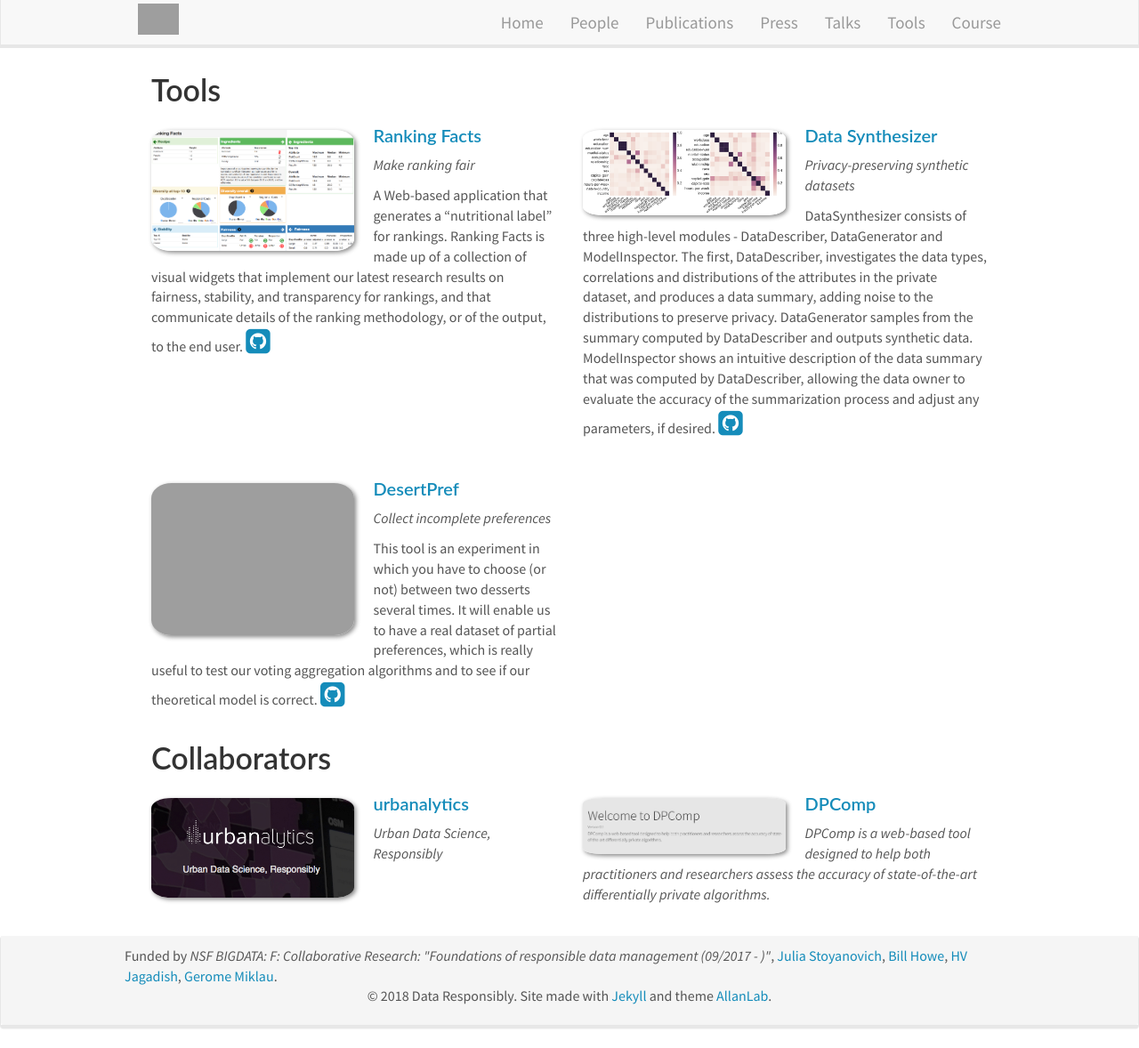
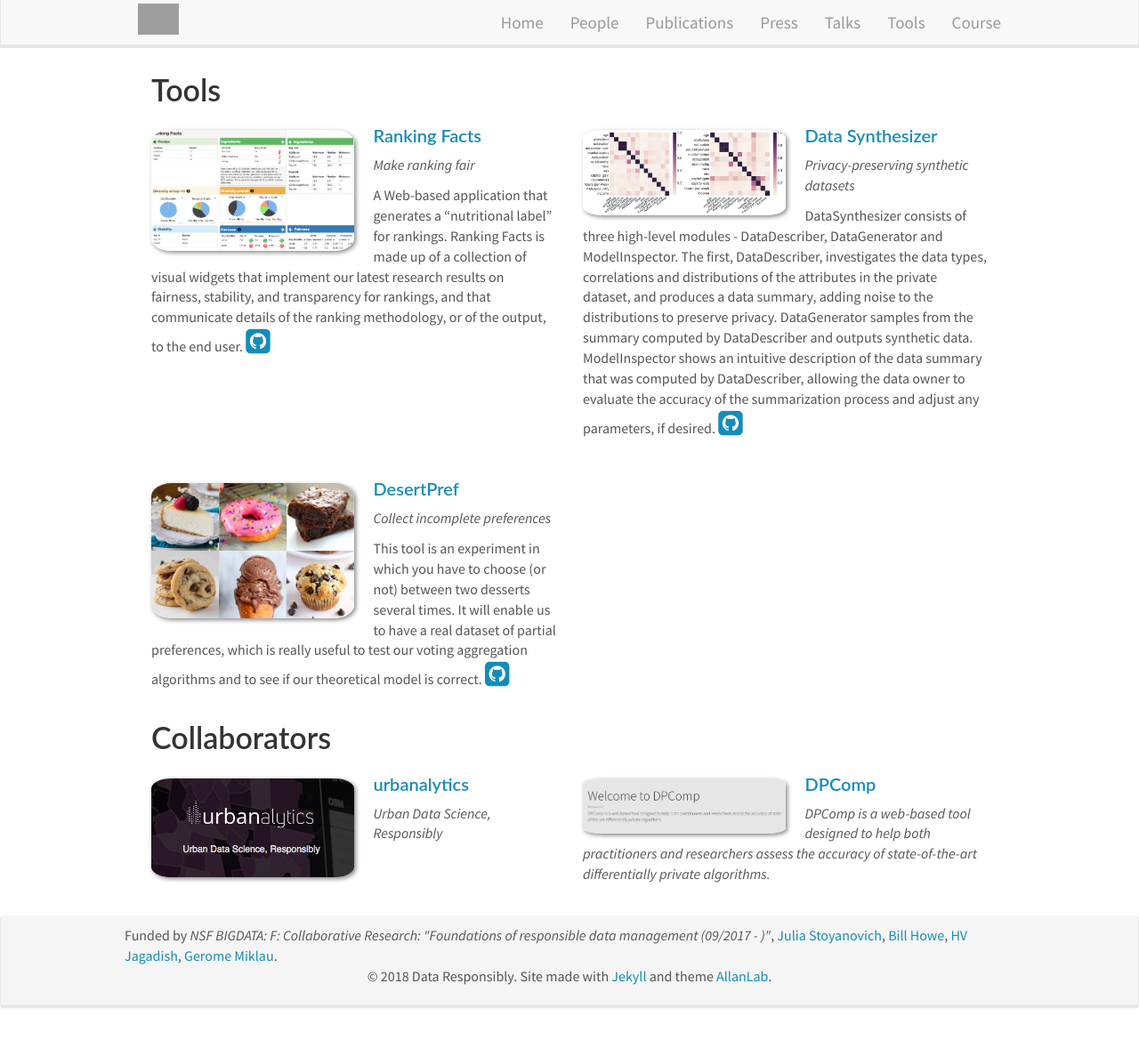
Before and after one commit to DataResponsibly/DataResponsibly.github.io, a Jekyll site: the page built from _pages/tools.md, in a window 1280 px wide and 1178 px high. Shown: the whole window at 89% size. Built offline with Jekyll 4.4.1, drawn with Linux system fonts in a browser that asks for light colours; nearby versions of some CDN libraries; grey boxes are pictures that could not be loaded.

```diff
--- a/_data/tools.yml
+++ b/_data/tools.yml
@@ -13,7 +13,7 @@
   github_repo: https://github.com/DataResponsibly/DataSynthesizer
 
 - name: DesertPref
-  photo: desserts.png
+  photo: desserts.jpg
   info: Collect incomplete preferences
   description: This tool is an experiment in which you have to choose (or not) between two desserts several times. It will enable us to have a real dataset of partial preferences, which is really useful to test our voting aggregation algorithms and to see if our theoretical model is correct.
   url: http://tool.dataresponsibly.com/desertpref.php
```
